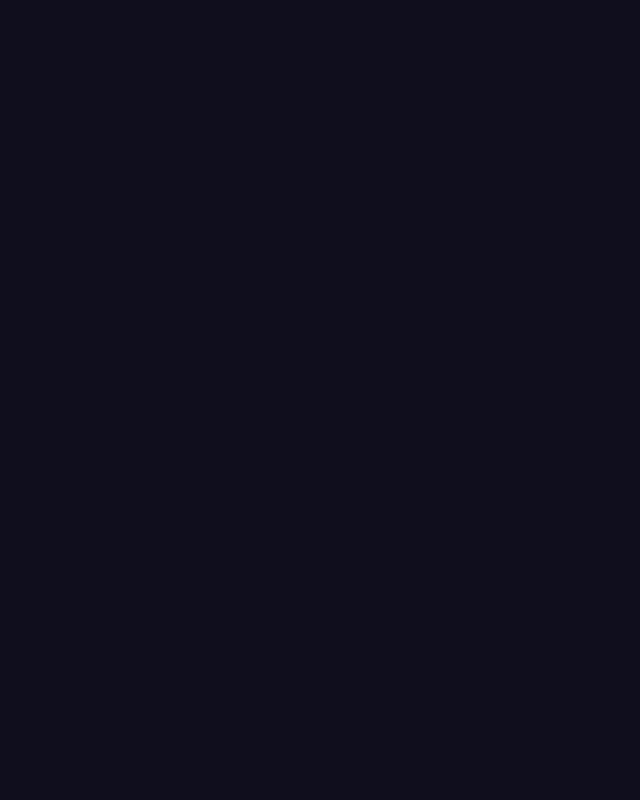
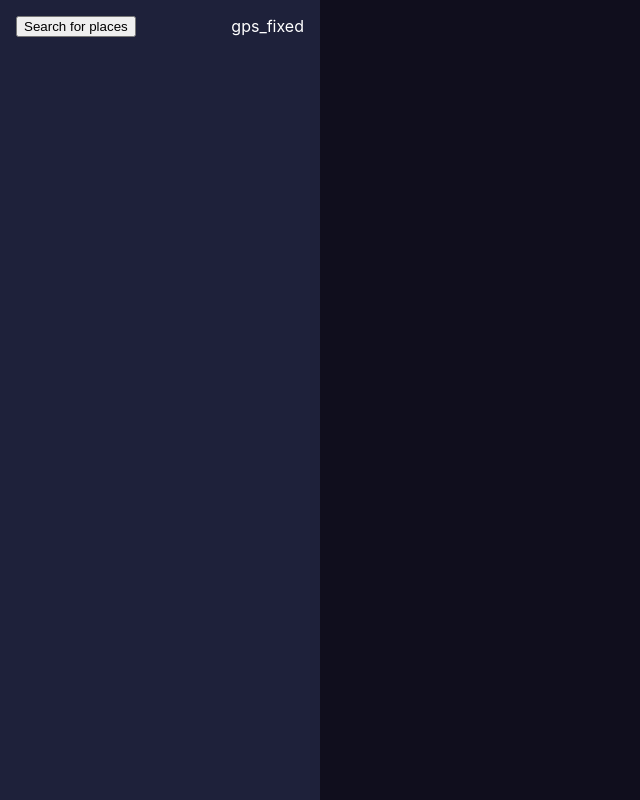
Before and after one commit to mukeshgurpude/weather-app, a React (Create React App) app: page / in a window 1280 px wide. Shown: the whole page, without its empty margins (0-640 px from the left). Built offline with nearby package versions, Linux system fonts and the light colour scheme; the HTML template or start-up script is replaced by a standard one.

Commit message:
add material icons

```diff
--- a/public/index.html
+++ b/public/index.html
@@ -8,6 +8,7 @@
     <link rel="apple-touch-icon" href="%PUBLIC_URL%/logo192.png" />
     <link rel="manifest" href="%PUBLIC_URL%/manifest.json" />
     <title>Weather App</title>
+    <meta name="description" content="Weather app">
   </head>
   <body>
     <noscript>
@@ -21,5 +22,17 @@
       </style>
     </noscript>
     <div id="root"></div>
+    <script>
+      WebFontConfig = {
+           google: { families: ['Material+Icons'] }
+      };
+
+      (function(d) {
+           var wf = d.createElement('script'), s = d.scripts[0];
+           wf.src = 'https://ajax.googleapis.com/ajax/libs/webfont/1.6.26/webfont.js';
+           wf.async = true;
+           s.parentNode.insertBefore(wf, s);
+      })(document);
+   </script>
   </body>
 </html>
--- a/src/App.js
+++ b/src/App.js
@@ -1,14 +1,24 @@
 import React from 'react';
 import styled from 'styled-components'
 
+import Sidebar from './components/nav'
+
 function App() {
   return <>
-    <Sidebar role='navigation'/>
-    <Main role='main'/>
+    <SidebarWrapper role='navigation' children={<Sidebar/>}/>
+    <MainWrapper role='main'/>
   </>
 }
 
-const Sidebar = styled.nav``
-const Main = styled.main``
+const SidebarWrapper = styled.header`
+  flex: 1;
+`
+const MainWrapper = styled.main`
+  flex: 1;
+  @media(min-width: 600px) {
+    flex: 3;
+    height: 100vh;
+  }
+`
 
 export default App;
--- /dev/null
+++ b/src/components/icon.jsx
@@ -0,0 +1,3 @@
+export default function Icon({icon}) {
+  return <span className='material-icons'>{icon}</span>
+}
--- /dev/null
+++ b/src/components/nav.jsx
@@ -0,0 +1,21 @@
+import styled from 'styled-components'
+import Icon from './icon'
+
+export default function Sidebar() {
+  return <Wrapper>
+    <InputWrapper>
+      <button>Search for places</button>
+      <Icon icon='gps_fixed' />
+    </InputWrapper>
+  </Wrapper>
+}
+
+const Wrapper = styled.div`
+  background-color: var(--sidebar-background);
+  height: 100%;
+`
+const InputWrapper = styled.div`
+  display: flex;
+  justify-content: space-between;
+  padding: 1em 1em
+`
--- a/src/index.css
+++ b/src/index.css
@@ -35,3 +35,14 @@ code {
   background-color: var(--main-background);
   color: var(--primary-color);
 }
+
+#root {
+  display: flex;
+  flex-flow: wrap;
+}
+.primary-color {
+  color: var(--primary-color);
+}
+.secondary-color {
+  color: var(--secondary-color);
+}
```
Also changed, not shown: src/components/main.jsx (added).
